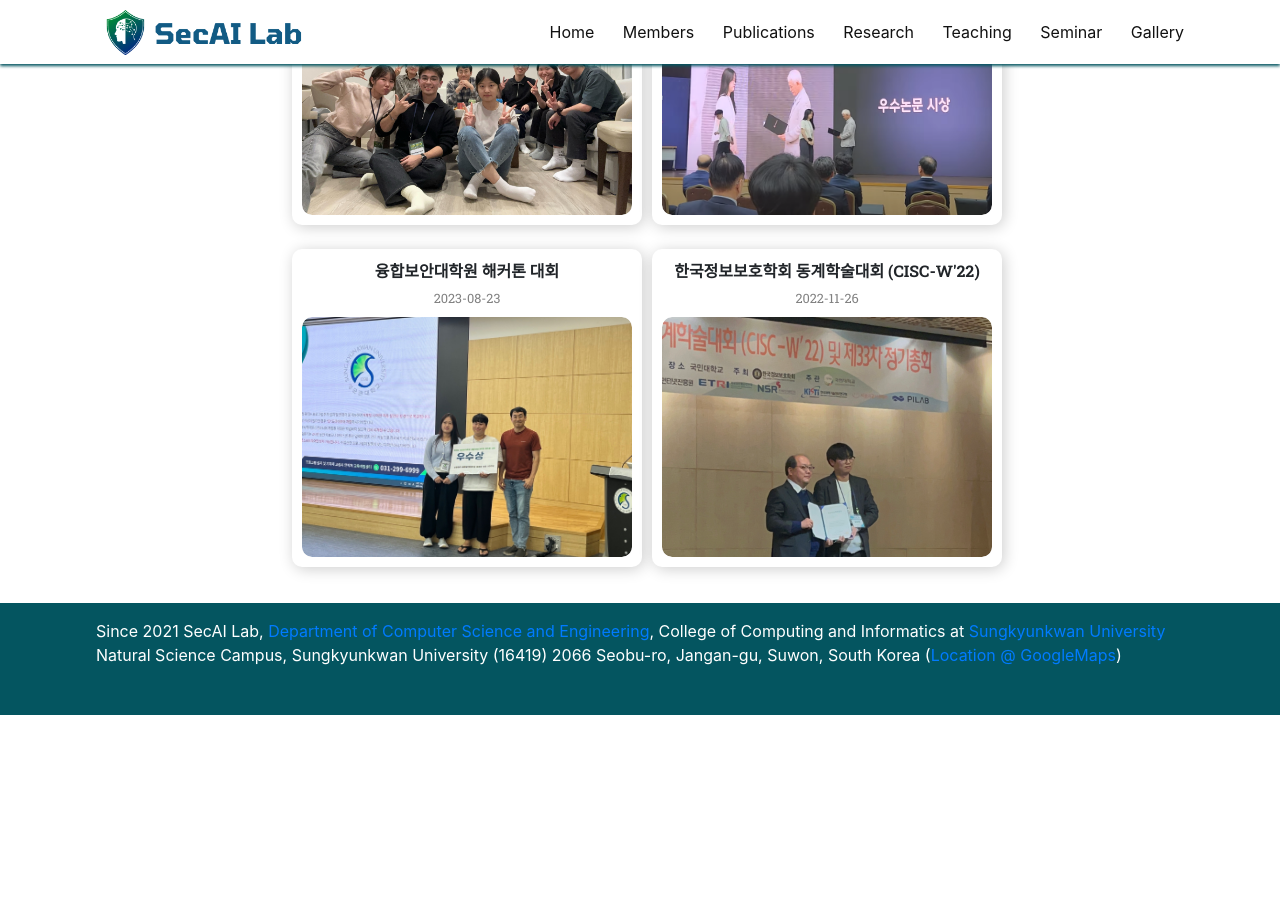
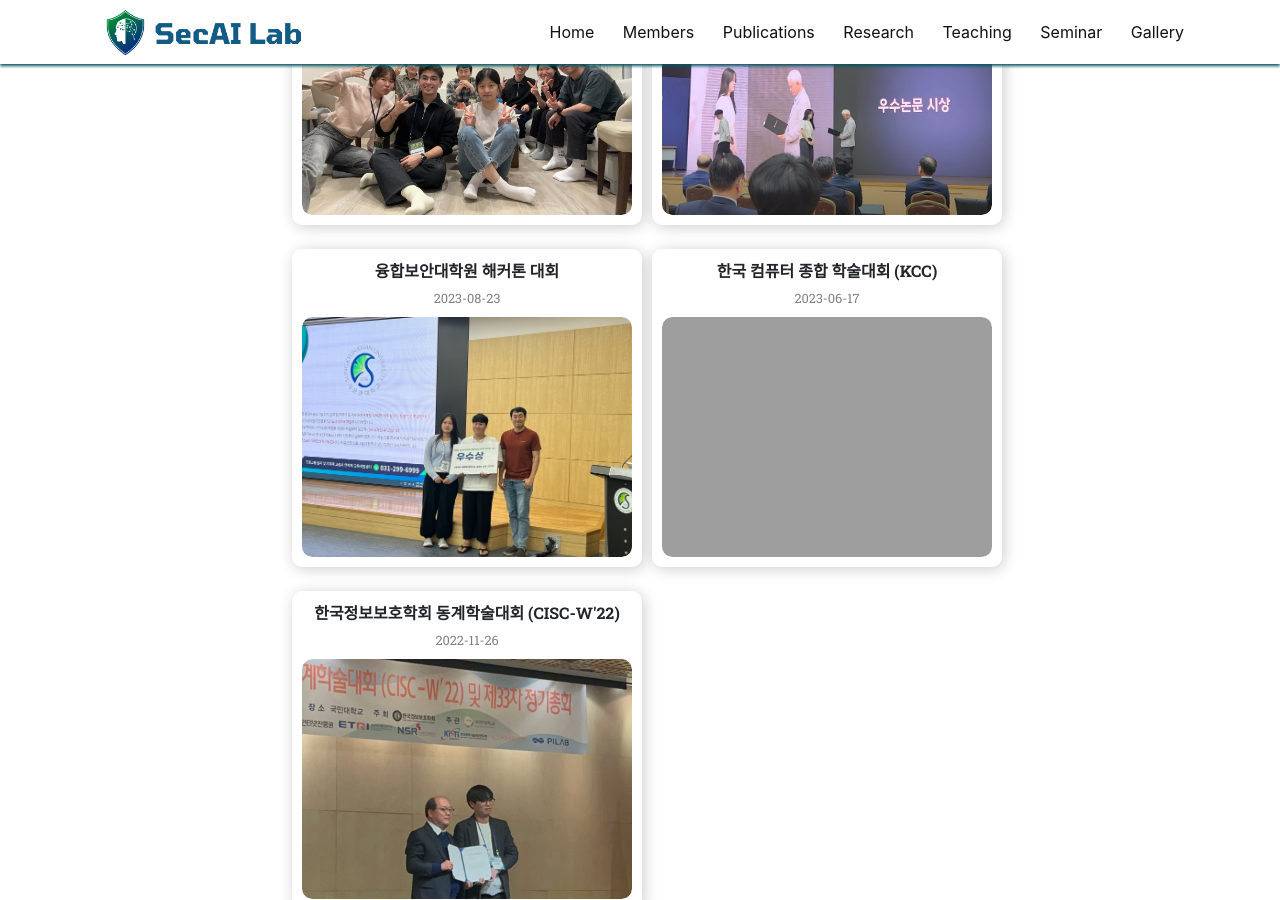
Before and after one commit to SecAI-Lab/secai-lab.github.io, a Jekyll site: the page built from pages/gallery.md, in a window 1280 px wide and 900 px high, scrolled down 973 px. Built offline with Jekyll 4.4.1, drawn with Linux system fonts in a browser that asks for light colours; nearby versions of some CDN libraries; before the commit the page ends 1688 px from its top, so only the background shows below that.

Commit message:
gallery update

```diff
--- a/_data/gallery.yml
+++ b/_data/gallery.yml
@@ -33,6 +33,11 @@
     - filename: 230823.jpg
       date: "2023-08-23"
 
+- title: "한국 컴퓨터 종합 학술대회 (KCC)"
+  images:
+    - filename: 230617.jpg
+      date: "2023-06-17"
+
 - title: "한국정보보호학회 동계학술대회 (CISC-W'22)"
   images:
     - filename: 221126.jpg
```
Also changed, not shown: 1 other file.
